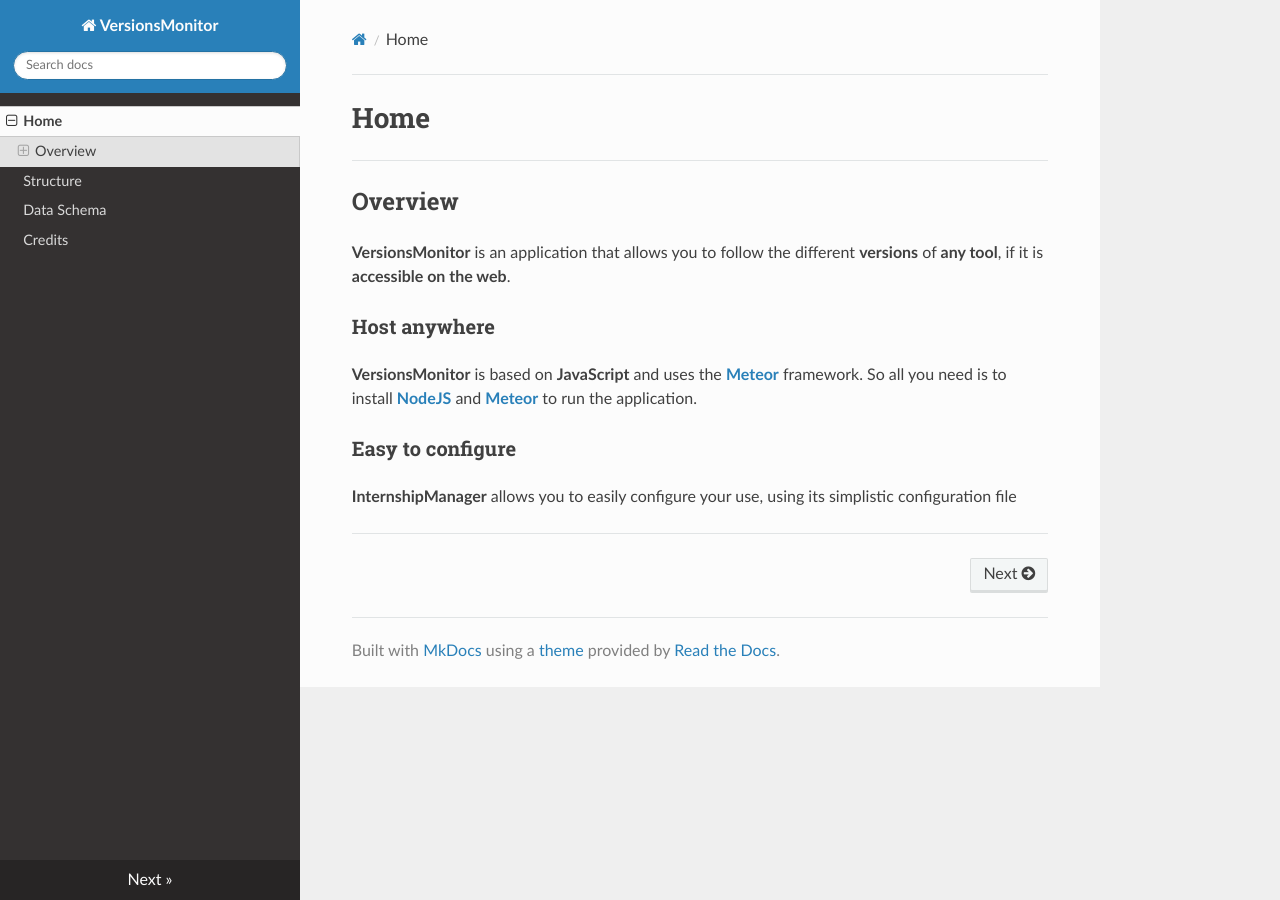
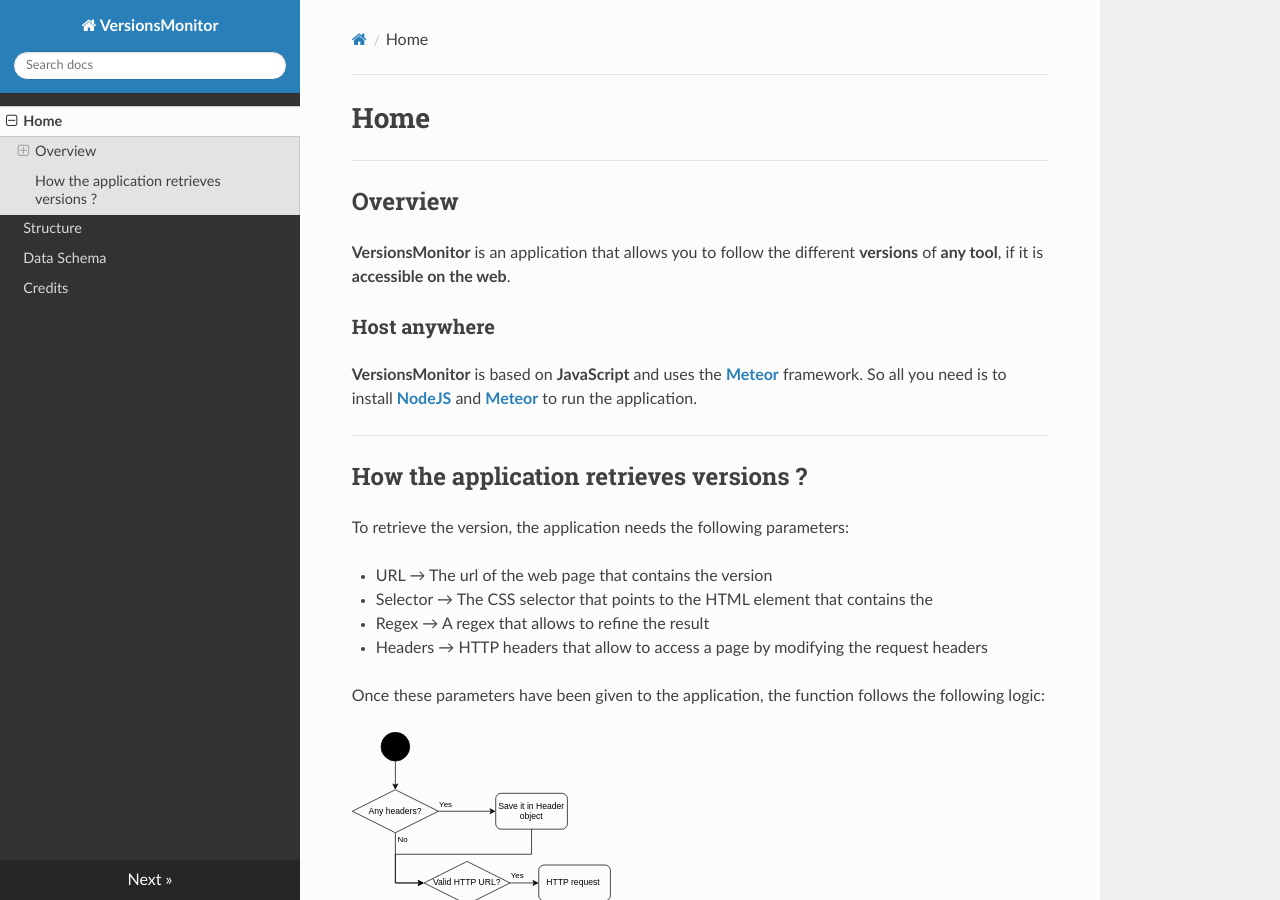
Before and after one commit to LenhardErwan/VersionsMonitor, an MkDocs documentation site: the page built from docs/index.md, in a window 1280 px wide and 900 px high. Built offline with MkDocs 1.6.1, drawn with Linux system fonts in a browser that asks for light colours; nearby versions of some CDN libraries.

Commit message:
doc: Explanation of version extraction

```diff
--- a/docs/index.md
+++ b/docs/index.md
@@ -10,8 +10,17 @@
 
 **VersionsMonitor** is based on **JavaScript** and uses the [**Meteor**](https://www.meteor.com/) framework. So all you need is to install [**NodeJS**](https://nodejs.org) and [**Meteor**](https://www.meteor.com/developers/install) to run the application.
 
-### Easy to configure
+---
 
-**InternshipManager** allows you to easily configure your use, using its simplistic configuration file
+## How the application retrieves versions ?
 
----
+To retrieve the version, the application needs the following parameters:
+
+- URL → The url of the web page that contains the version
+- Selector → The CSS selector that points to the HTML element that contains the
+- Regex → A regex that allows to refine the result
+- Headers → HTTP headers that allow to access a page by modifying the request headers
+
+Once these parameters have been given to the application, the function follows the following logic:
+
+![Get version - State Machine Diagram](img/getNewestVersion.svg)
```
Also changed, not shown: docs/structure.md (+1 -1 lines), docs/img/getNewestVersion.svg (added), 1 other file.
